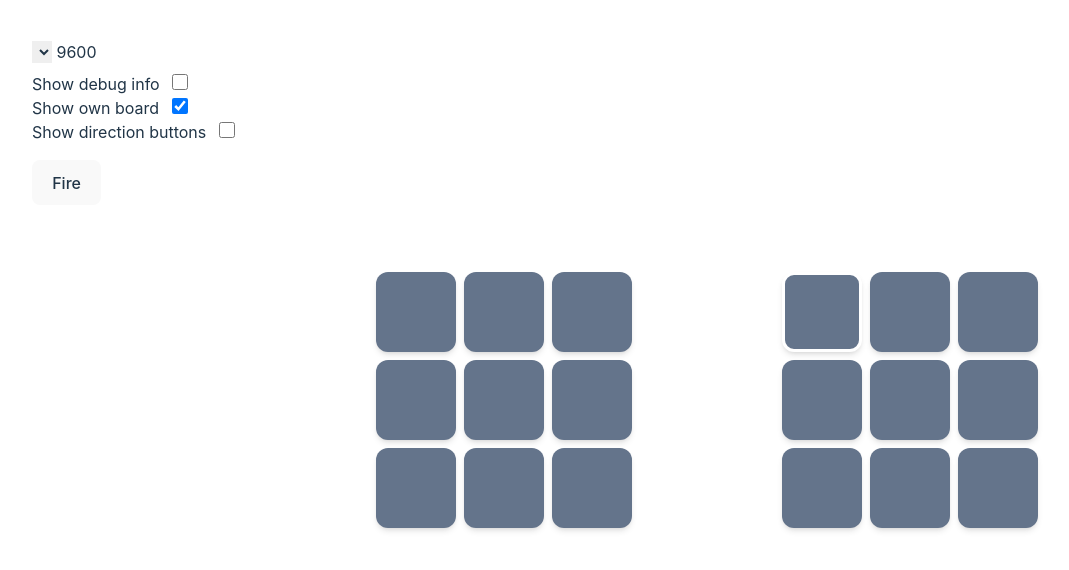
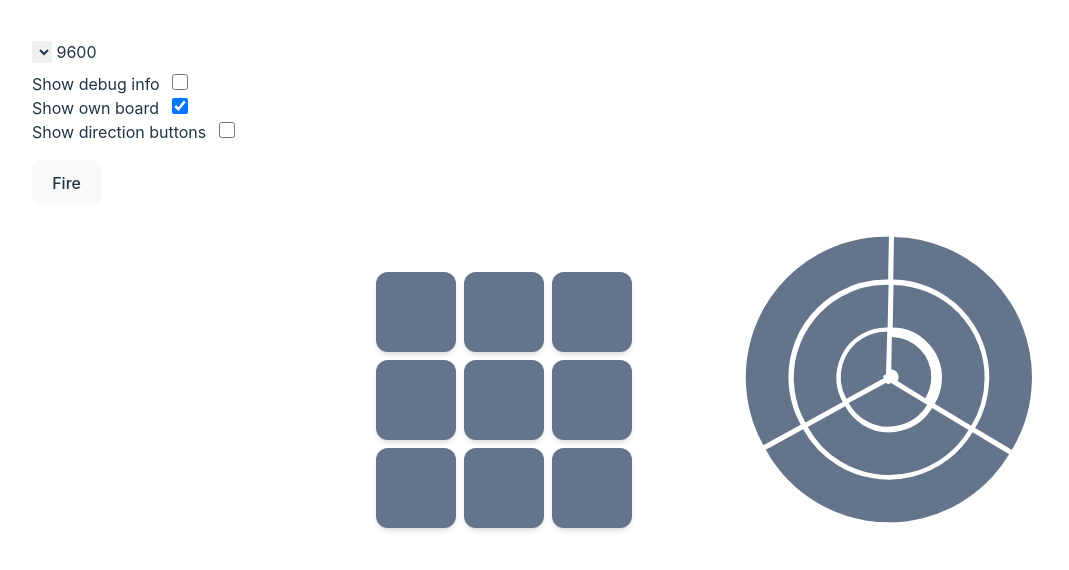
Before and after one commit to Vuferen/battleship-tauri, a Svelte app: page / in a window 1280 px wide. Shown: the top 570 px of the page, without its empty margins (8-1077 px from the left). Built offline with nearby package versions, Linux system fonts and the light colour scheme.

Commit message:
Circular board

```diff
--- a/src/App.svelte
+++ b/src/App.svelte
@@ -3,6 +3,7 @@
 	import { event, invoke } from "@tauri-apps/api";
 	import { onMount } from "svelte";
 	import PickPort from "./lib/PickPort.svelte";
+	import CircleSector from "./lib/CircleSector.svelte";
 	// import { emit } from "@tauri-apps/api/helpers/event";
 
 	enum JoystickDirections {
@@ -35,6 +36,8 @@
 	let showDirectionButtons = false;
 	let shipSizes = [2, 2];
 	let endMessage = "";
+	let boardSize = 256;
+	let boardGap = 5;
 
 	createEmptyBoards();
 
@@ -115,6 +118,10 @@
 			emit("fire");
 		}
 	}
+
+	function getCellColor(cell) {
+		return cell.ship && cell.hit ? "#dc143c" : cell.hit ? "rgb(63, 65, 68)" : "rgb(100 116 139)";
+	}
 </script>
 
 <main>
@@ -165,7 +172,21 @@
 				{/each}
 			</div>
 		{/if}
-		<div style="grid-template-columns: repeat({cols}, auto); grid-template-rows: repeat({rows}, auto);" class="board their grid gap-2">
+		<div style="transform: translate({0}px, {0}px); width: {boardSize}px; height: {boardSize}px;" class=" relative">
+			{#each theirBoard as cell, i}
+				<CircleSector
+					width={(0.5 * boardSize) / rows}
+					color={getCellColor(cell)}
+					sections={cols}
+					radius={((0.5 * boardSize) / rows) * (1 + Math.floor(i / cols))}
+					n={i % cols}
+					gap={boardGap}
+					center={boardSize / 2}
+					selected={cursorPosition == i}
+				/>
+			{/each}
+		</div>
+		<!-- <div style="grid-template-columns: repeat({cols}, auto); grid-template-rows: repeat({rows}, auto);" class="board their grid gap-2">
 			{#each theirBoard as cell, i}
 				<div class="w-20 h-20 text-sm bg-slate-500 rounded-xl grid content-center shadow-md {getCellClasses(cell, cursorPosition)}">
 					{#if showDebug}
@@ -175,7 +196,7 @@
 					{/if}
 				</div>
 			{/each}
-		</div>
+		</div> -->
 	</div>
 </main>
 
@@ -189,7 +210,7 @@
 		border: solid 3px rgb(255, 255, 255);
 	}
 	main .ship-cell.hit-cell {
-		background-color: crimson;
+		background-color: #dc143c;
 	}
 	.my .ship-cell {
 		background-color: rgb(128, 130, 133);
--- /dev/null
+++ b/src/lib/CircleSector.svelte
@@ -0,0 +1,68 @@
+<script>
+	import { onMount } from "svelte";
+
+	export let width;
+	export let color;
+	export let sections;
+	export let n;
+	export let radius;
+	export let gap;
+	export let center;
+	export let selected;
+	let newRadius = radius - width * 0.5 + (gap * (radius / width - 1) + 0.5 * gap);
+	let size = newRadius * 2 + width * 2;
+	let circumference = newRadius * Math.PI * 2;
+
+	let angle = ((Math.PI * 2) / sections) * 0.5;
+
+	let x = (Math.sin(angle) * (gap * sections)) / 5;
+	let y = (Math.cos(angle) * (gap * sections)) / 5;
+
+	function getColor(select, color) {
+		return selected ? "#fff" : color;
+	}
+</script>
+
+<div
+	style="width: {size}px; height: {size}px; top: {-newRadius + center / 2}px; left: {-newRadius + center / 2}px; transform: rotate({(360 /
+		sections) *
+		n +
+		angle}deg) translate({x}px, {-y}px);"
+	class=" absolute"
+>
+	<svg viewBox="0 0 {size} {size}">
+		<path
+			d="M{newRadius + width} {width}
+			a {newRadius} {newRadius} 0 0 1 0 {newRadius * 2}
+			a {newRadius} {newRadius} 0 0 1 0 -{newRadius * 2}"
+			fill="none"
+			stroke={getColor(selected, color)}
+			stroke-width={width}
+			stroke-dasharray="{circumference / sections}, {circumference}"
+		/>
+	</svg>
+</div>
+{#if selected}
+	<div
+		style="width: {size}px; height: {size}px; top: {-newRadius + center / 2}px; left: {-newRadius + center / 2}px; transform: rotate({(360 /
+			sections) *
+			n +
+			angle}deg) translate({x}px, {-y}px);"
+		class=" absolute z-10"
+	>
+		<svg viewBox="0 0 {size} {size}">
+			<path
+				d="M{newRadius + width} {width}
+			a {newRadius} {newRadius} 0 0 1 0 {newRadius * 2}
+			a {newRadius} {newRadius} 0 0 1 0 -{newRadius * 2}"
+				fill="none"
+				stroke={color}
+				stroke-width={width - 10}
+				stroke-dasharray="{circumference / sections}, {circumference}"
+			/>
+		</svg>
+	</div>
+{/if}
+
+<style>
+</style>
```
Also changed, not shown: package.json (+10 -9 lines), 1 other file (tests, documents, lock files or other folders).
